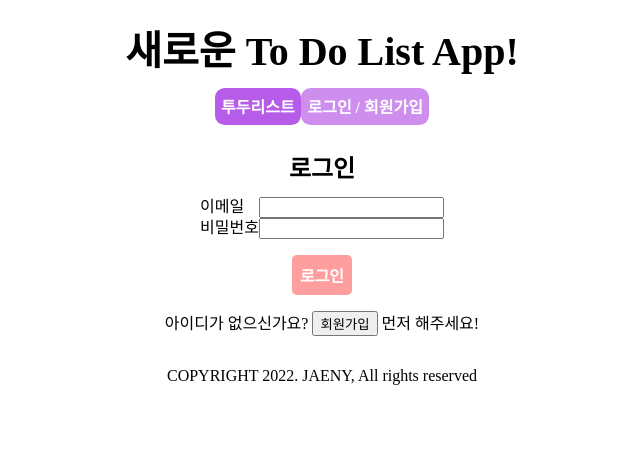
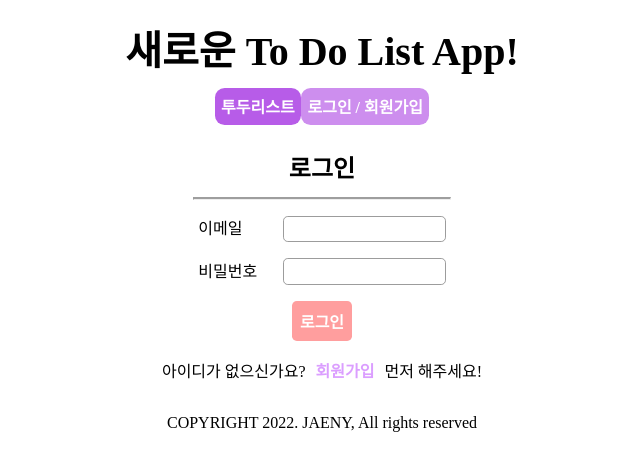
Before and after one commit to JAENY007/react-redux, a React (Create React App) app: page /sign in a window 1280 px wide. Shown: the top 470 px of the page, without its empty margins (318-958 px from the left). Built offline with nearby package versions, Linux system fonts and the light colour scheme; a web font is replaced by a local one.

Commit message:
master: Update Auth Layout Update: Add Divider, Update Inputform and submitButton

```diff
--- a/src/app.layout/authForm/AuthForm.tsx
+++ b/src/app.layout/authForm/AuthForm.tsx
@@ -48,6 +48,7 @@ const AuthForm = () => {
   return (
     <StyledLoginForm onSubmit={handleLoginFormSubmit}>
       <h2 className="page-title">{isLogin ? '로그인' : '회원가입'}</h2>
+      <hr className="divider" />
       <div className="login-form">
         {!isLogin && (
           <>
@@ -83,13 +84,18 @@ const AuthForm = () => {
       {isLogin ? (
         <p>
           아이디가 없으신가요?{' '}
-          <button onClick={() => setIsLogin(false)}>회원가입</button> 먼저
-          해주세요!
+          <button className="signform-link" onClick={() => setIsLogin(false)}>
+            회원가입
+          </button>{' '}
+          먼저 해주세요!
         </p>
       ) : (
         <p>
           아이디가 이미 있으신가요?{' '}
-          <button onClick={() => setIsLogin(true)}>로그인</button> 해주세요!
+          <button className="signform-link" onClick={() => setIsLogin(true)}>
+            로그인
+          </button>{' '}
+          해주세요!
         </p>
       )}
     </StyledLoginForm>
@@ -109,19 +115,31 @@ const StyledLoginForm = styled.form`
     font-weight: 600;
     margin-bottom: 1rem;
   }
+  .divider {
+    width: 80%;
+    border-top: 2px solid #9e9e9e;
+    margin: 0 0 1rem 0;
+  }
 
   .login-form {
     display: flex;
     flex-direction: column;
     justify-content: center;
     align-items: flex-start;
-    margin-bottom: 1rem;
 
     .form-input {
       width: 100%;
       display: flex;
       justify-content: space-between;
       align-items: center;
+      margin-bottom: 1rem;
+
+      > input {
+        width: calc(65% - 10px);
+        padding: 0.3rem;
+        border: 1.3px solid #9c9c9c;
+        border-radius: 0.3rem;
+      }
     }
   }
   .submit-button {
@@ -135,4 +153,16 @@ const StyledLoginForm = styled.form`
     background: #ff9e9e;
     color: #fff;
   }
+  .signform-link {
+    background: transparent;
+    color: #db9eff;
+    font-size: 1rem;
+    font-weight: 600;
+    border: none;
+
+    :hover {
+      cursor: pointer;
+      color: #ff9e9e;
+    }
+  }
 `;
--- a/src/pages/sign.tsx
+++ b/src/pages/sign.tsx
@@ -1,7 +1,7 @@
 import AuthForm from 'app.layout/authForm/AuthForm';
 import styled from 'styled-components';
 
-const SignIn = () => {
+const Sign = () => {
   return (
     <StyledSection>
       <AuthForm />
@@ -9,7 +9,7 @@ const SignIn = () => {
   );
 };
 
-export default SignIn;
+export default Sign;
 
 const StyledSection = styled.section`
   display: flex;
```
